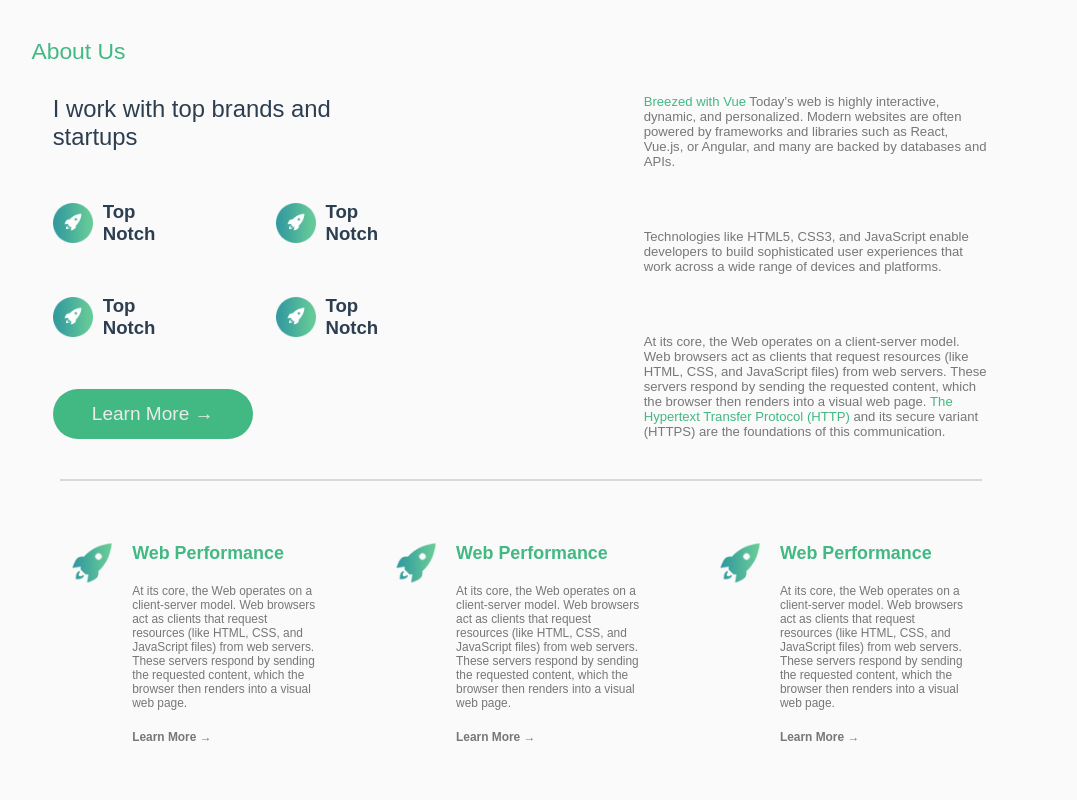
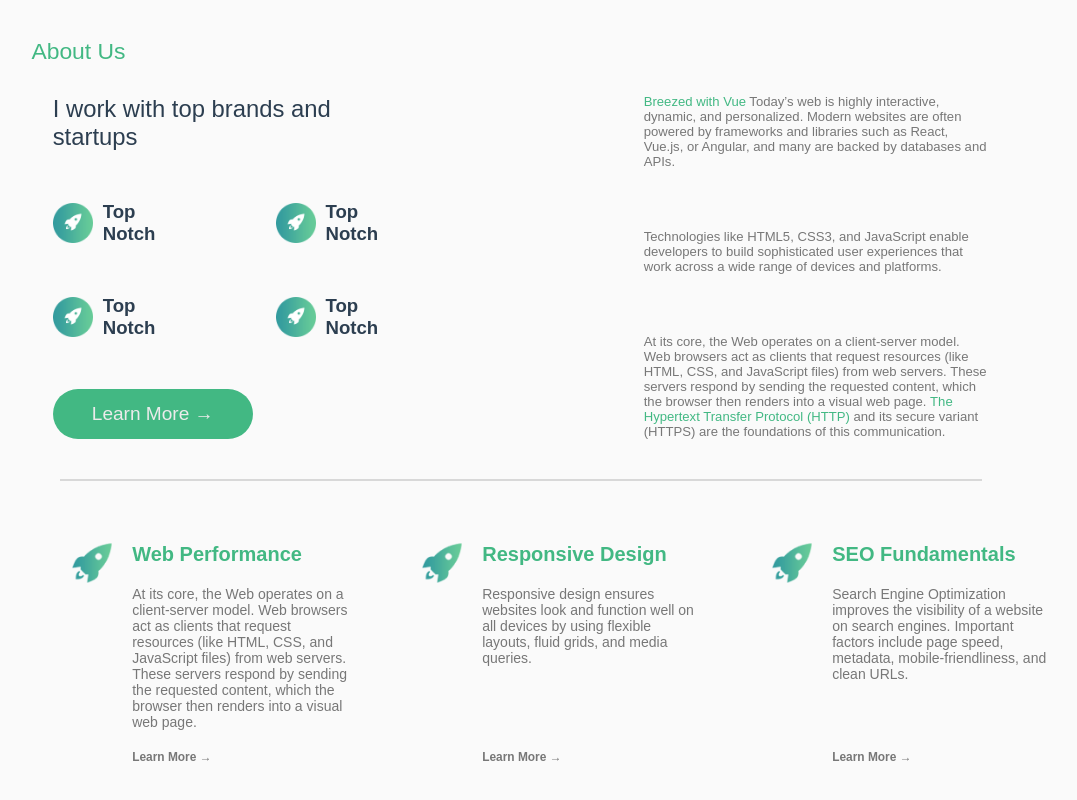
Before and after one commit to Roshdy-Learning-Web/Breezed, a Vue app: page / in a window 1280 px wide. Shown: the part 871-1671 px from the top of the page, without its empty margins (119-1196 px from the left). Built offline with nearby package versions, Linux system fonts and the light colour scheme.

Commit message:
make cards dynamic

```diff
--- a/src/assets/css/pages/about-us.css
+++ b/src/assets/css/pages/about-us.css
@@ -112,11 +112,12 @@ main{
 .cards-section {
     width: 80%;
     display: flex;
+    justify-content: space-around;
     gap: 5rem;
 }
 
 .card{
-    width: 30rem;
+    min-width: 30rem;
     border-radius: 5px;
     padding: 2rem 1rem;
     display: flex;
@@ -135,15 +136,18 @@ main{
     display: flex;
     flex-direction: column;
     gap: 2rem;
+    justify-content: space-between;
+    height: 100%;
 }
-.card .card-body h3{
-    font-size: 30em;
+.card .card-body  h3{
+    margin-bottom: 2rem;
+    font-size: 2rem;
     font-weight: 600;
     color: var(--color-primary);
 }
 .card .card-body p{
     color: var(--color-text-gray);
-    font-size: 20em;
+    font-size: 1.4rem;
 }
 
 .card img{
--- a/src/pages/about-us/index.vue
+++ b/src/pages/about-us/index.vue
@@ -1,6 +1,40 @@
 <script lang="ts" setup>
 import mainSection from './partials/main-section.vue';
 import Card from './partials/card.vue';
+const cardsInformation = [
+    {
+        title: 'Web Performance',
+        description: 'At its core, the Web operates on a client-server model. Web browsers act as clients that request resources (like HTML, CSS, and JavaScript files) from web servers. These servers respond by sending the requested content, which the browser then renders into a visual web page.',
+    },
+    {
+        title: 'Responsive Design',
+        description: 'Responsive design ensures websites look and function well on all devices by using flexible layouts, fluid grids, and media queries.',
+    },
+    {
+        title: 'SEO Fundamentals',
+        description: 'Search Engine Optimization improves the visibility of a website on search engines. Important factors include page speed, metadata, mobile-friendliness, and clean URLs.',
+    },
+    // {
+    //     title: 'Accessibility (a11y)',
+    //     description: 'Accessibility means building websites usable by everyone, including people with disabilities. This includes using semantic HTML, ARIA roles, and proper contrast ratios.',
+    // },
+    // {
+    //     title: 'Caching Strategies',
+    //     description: 'Caching improves performance by storing frequently accessed data closer to the user. Techniques like browser caching, service workers, and CDN edge caching can drastically reduce load times.',
+    // },
+    // {
+    //     title: 'Single Page Applications (SPA)',
+    //     description: 'SPAs load a single HTML page and dynamically update content without refreshing the page. They offer smooth user experiences but require careful routing and state management.',
+    // },
+    // {
+    //     title: 'Progressive Web Apps (PWA)',
+    //     description: 'PWAs offer app-like experiences using modern APIs like service workers, offline support, and home screen installation.',
+    // },
+    // {
+    //     title: 'Security Best Practices',
+    //     description: 'Secure web development involves HTTPS, input validation, content security policies, and preventing attacks like XSS and CSRF.',
+    // }
+]
 </script>
 <template>
     <div id="about-us" class="about-us">
@@ -12,9 +46,8 @@ import Card from './partials/card.vue';
         <hr style="border: 1px solid #c2c2c299; width: 80%; margin: 1rem auto;">
 
         <div class="cards-section">
-            <card />
-            <card />
-            <card />
+            <card  v-for="card in cardsInformation" :key="card.title" :title="card.title" :description="card.description"/>
+
         </div>
     </div>
 
--- a/src/pages/about-us/partials/card.vue
+++ b/src/pages/about-us/partials/card.vue
@@ -1,16 +1,26 @@
 <script setup lang="ts">
+const props = defineProps({
+    title: {
+        type: String,
+        default: 'Web Performance'
+    },
+    description: {
+        type: String,
+        default: "At its core, the Web operates on a client-server model. Web browsers act as clients that request resources (like HTML, CSS, and JavaScript files) from web servers. These servers respond by sending the requested content, which the browser then renders into a visual web page."
+    }
+})
 </script>
 
 <template>
     <div class="card">
         <img src="/images/features-icon-1.png" alt="">
         <div class="card-body">
-            <h3>Web Performance</h3>
-            <p>At its core, the Web operates on a client-server model. Web browsers act as clients that request resources
-                (like HTML, CSS, and JavaScript files) from web servers. These servers respond by sending the requested
-                content, which the browser then renders into a visual web page.</p>
+            <div>
+                <h3>{{ title }}</h3>
+                <p>{{ description }}</p>
+            </div>
+
             <a href="#">Learn More &rarr;</a>
-
         </div>
     </div>
 </template>
```
